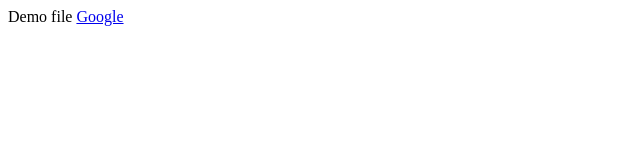
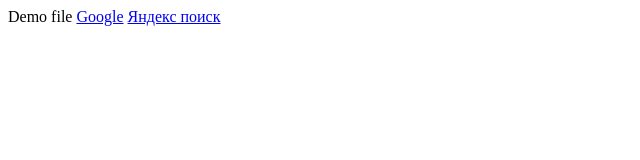
Before and after one commit to nepopan/firstDemo, a plain HTML site: page index.html in a window 1280 px wide. Shown: the whole page, without its empty margins (0-640 px from the left). Drawn offline with Linux system fonts and the light colour scheme.

Commit message:
Change Link Added Yandex

```diff
--- a/index.html
+++ b/index.html
@@ -8,5 +8,6 @@
 <body>
 	Demo file
 	<a href="https://google.com/">Google</a>
+	<a href="https://ya.ru/">Яндекс поиск</a>
 </body>
 </html>
```
